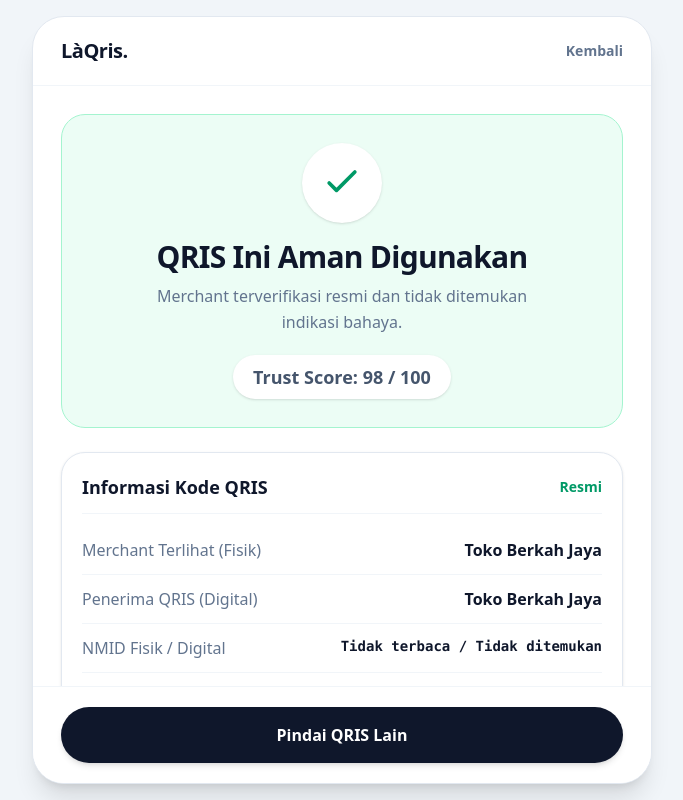
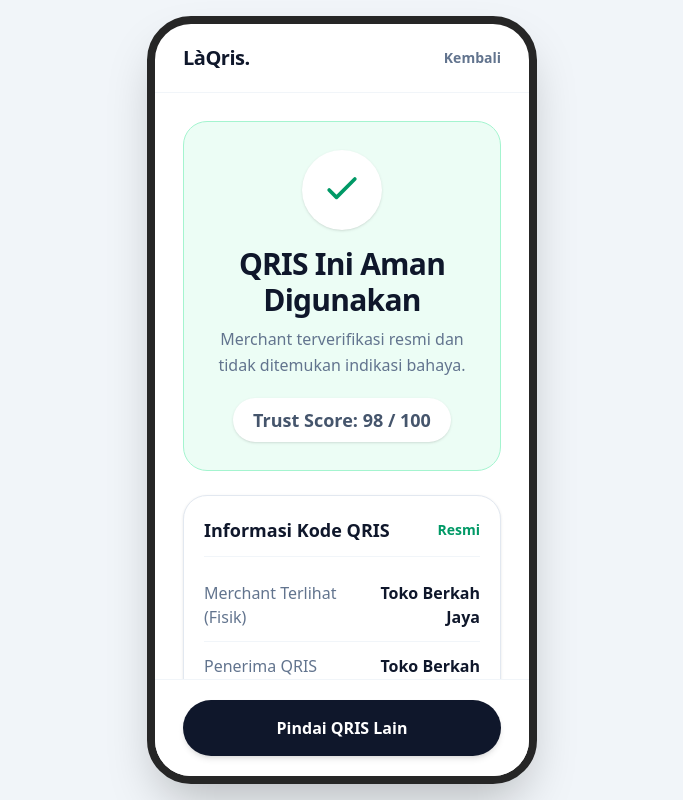
Before and after one commit to just-naumi/LaQris-Dev, a Next.js app in the folder LaQris/frontend/: page /result/aman in a window 1280 px wide. Shown: the whole page, without its empty margins (298-981 px from the left). Built offline with nearby package versions, Linux system fonts and the light colour scheme; no server answers.

Commit message:
fix: match result page mobile frame

```diff
--- a/LaQris/frontend/src/components/qris-result-page.tsx
+++ b/LaQris/frontend/src/components/qris-result-page.tsx
@@ -80,7 +80,7 @@
 
   return (
     <main className="h-dvh overflow-hidden bg-slate-100 py-0 sm:py-4 flex items-center justify-center font-sans antialiased">
-      <div className="w-full max-w-[620px] h-full sm:h-[calc(100dvh-2rem)] bg-white sm:rounded-[32px] shadow-xl overflow-hidden flex flex-col relative border-0 sm:border border-slate-200 text-slate-900">
+      <div className="w-full max-w-[390px] h-full sm:h-[min(844px,calc(100dvh-2rem))] bg-white sm:rounded-[44px] shadow-2xl overflow-hidden flex flex-col relative border-0 sm:border-[8px] border-neutral-800 text-slate-900">
         <header className="px-7 py-5 border-b border-slate-100 flex items-center justify-between shrink-0">
           <Link href="/dashboard" className="text-xl font-black tracking-tight">LàQris.</Link>
           <Link href="/dashboard" className="text-sm font-bold text-slate-500 hover:text-slate-900">Kembali</Link>
```
